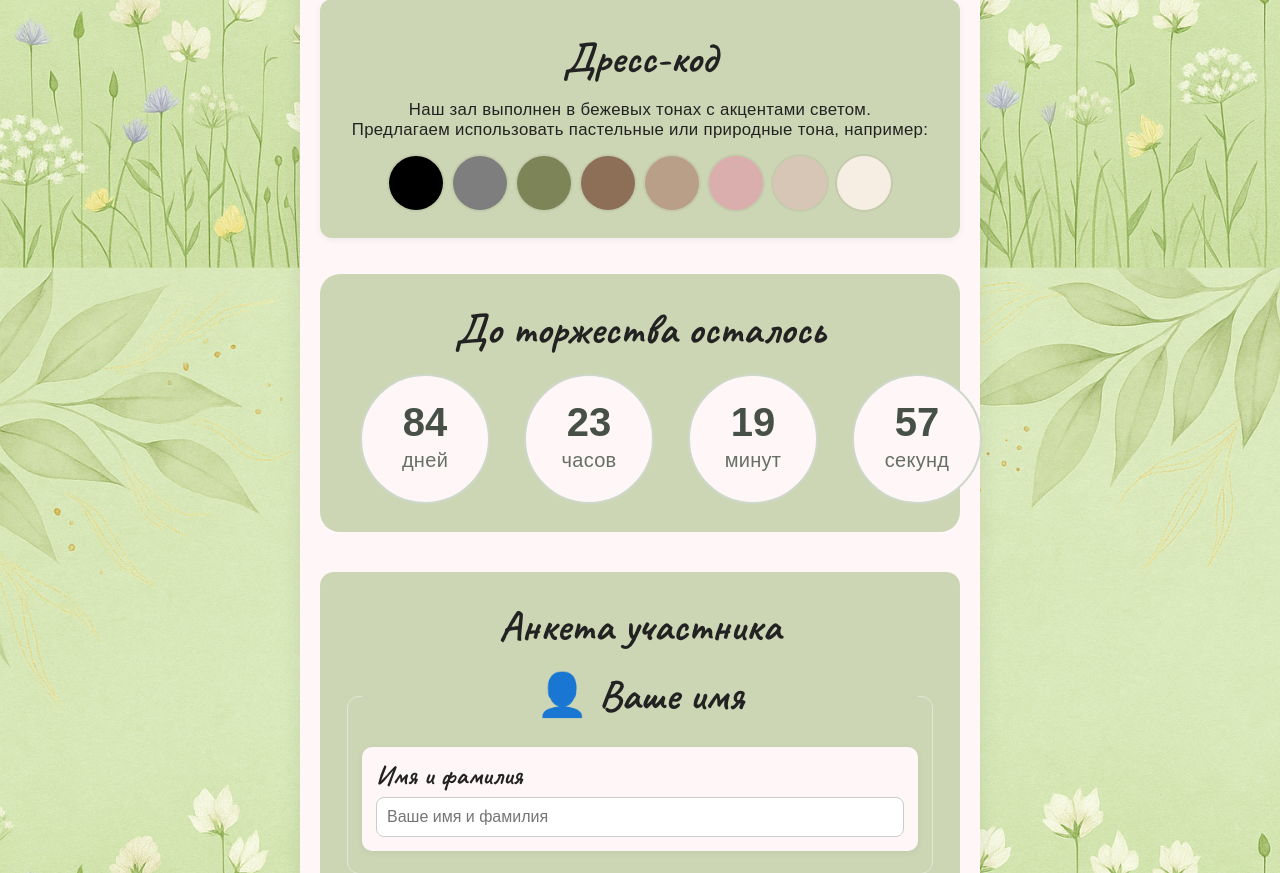
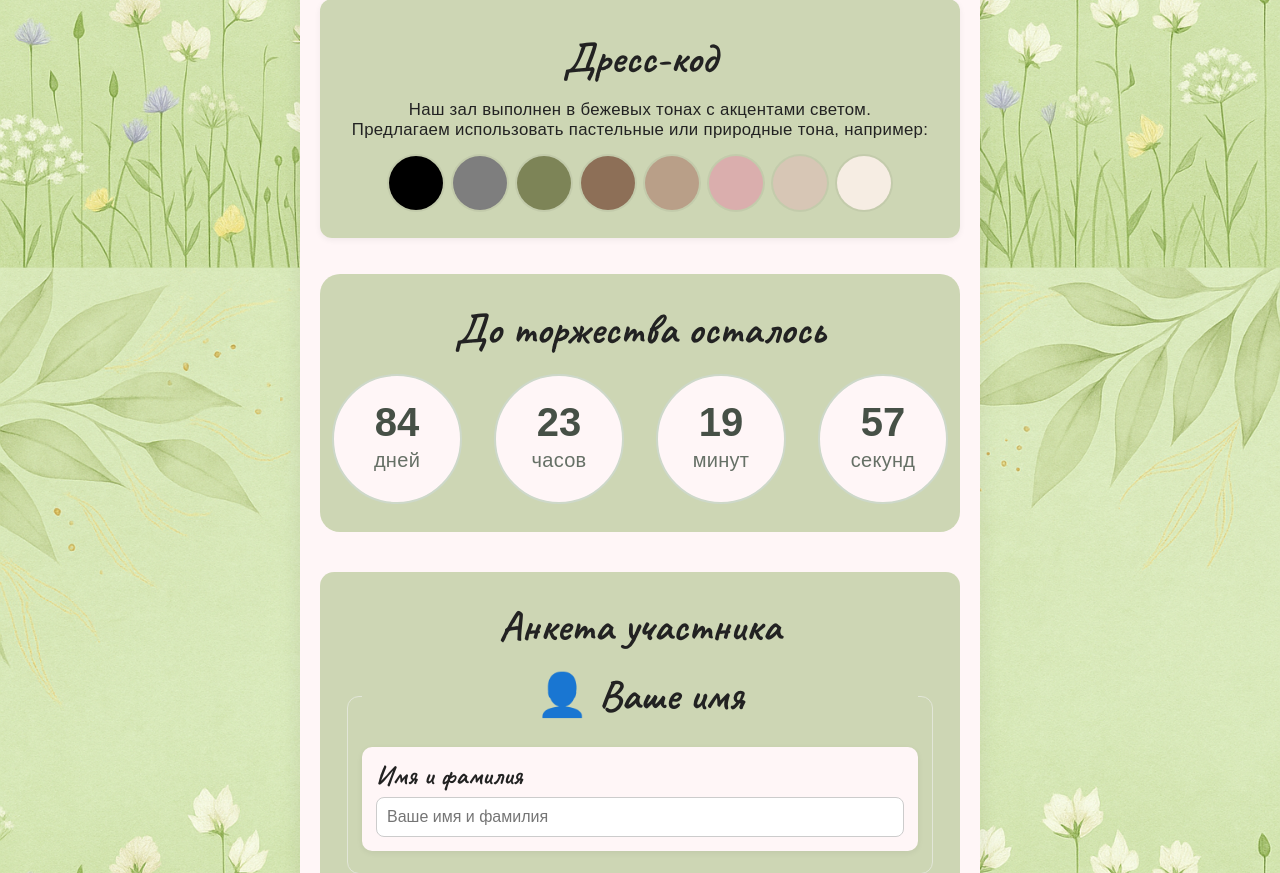
Before and after one commit to vihuhool/wedding, a Flask app: page / in a window 1280 px wide. Shown: the part 1439-2312 px from the top of the page. Run offline with Flask 3, Linux system fonts and the light colour scheme; the visitor is signed in with stand-in values (Sample User, id 1); parts of the project's set-up code (start-up, migrations or seed data) failed here and were passed over; some libraries are stand-ins or nearby versions; some web fonts are replaced.

Commit message:
maybe final

```diff
--- a/static/styles.css
+++ b/static/styles.css
@@ -406,27 +406,24 @@ h3, legend{ font-size: clamp(24px, 5.2vw, 42px); }
 /* =========================
    МЕЛКИЕ ДОПРАВКИ
 ========================= */
-/* очень узкие экраны: фото без отриц. отступов */
 @media (min-width: 900px){
   .countdown{ padding: 28px 32px; }
+
   .timer-wrapper{
     --gap: 28px;              /* расстояние между кругами */
-    justify-content: space-between;
-    padding: 0 8px;
+    justify-content: center;  /* без доп. растягивания */
+    padding: 0;               /* важно: убираем внутренние отступы */
   }
-  /* ВАЖНО: не задаём fixed width — только потолок */
-  .count-circle{
-    max-width: 110px;         /* могло быть 92px — поднимем потолок */
-  }
-  .count-num{ font-size: 36px; }
-  .count-label{ font-size: 18px; }
+
+  /* только потолок, ширину не фиксируем */
+  .count-circle{ max-width: 120px; }
+  .count-num   { font-size: 36px; }
+  .count-label { font-size: 18px; }
 }
 
 @media (min-width: 1200px){
-  .timer-wrapper{ --gap: 34px; } /* было 40 — чтобы точно влезало */
-  .count-circle{
-    max-width: 130px;         /* растут, но не выходят за пределы карточки */
-  }
-  .count-num{ font-size: 40px; }
-  .count-label{ font-size: 20px; }
+  .timer-wrapper{ --gap: 32px; padding: 0; }
+  .count-circle{ max-width: 132px; }
+  .count-num   { font-size: 40px; }
+  .count-label { font-size: 20px; }
 }
```
